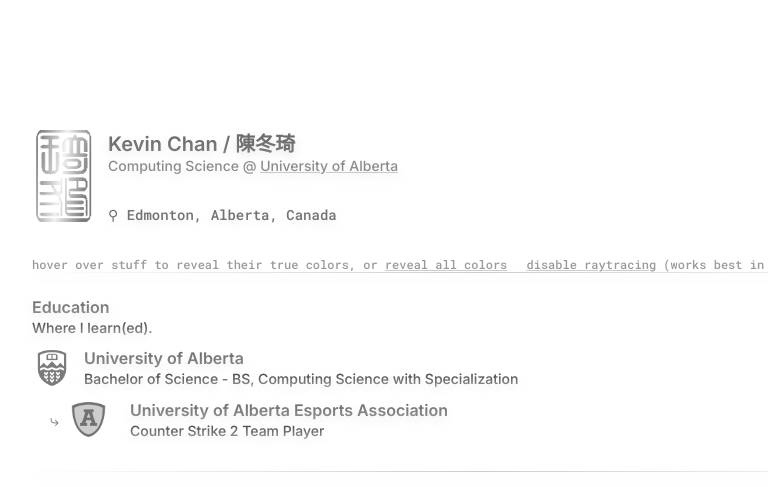
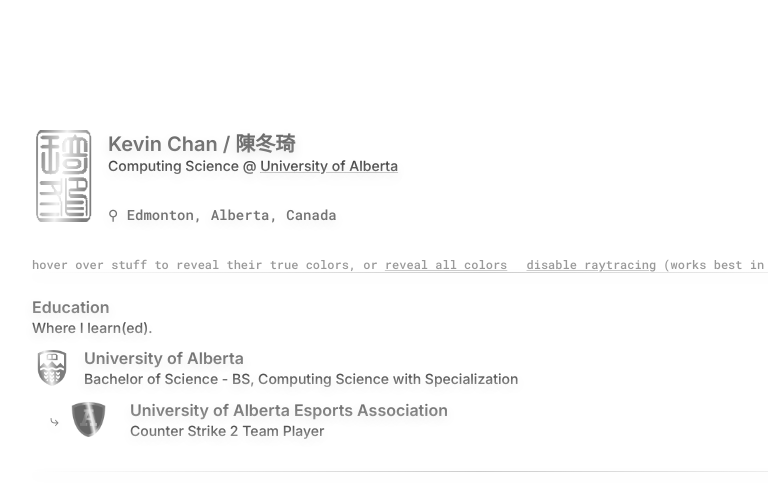
Before and after one commit to kevindkchan/kevindkchan.github.io, a plain HTML site: page index.html in a window 1280 px wide. Both pictures are taken after a click on the element "enable raytracing". Shown: the top 487 px of the page, 160-928 px from the left. Drawn offline with Linux system fonts and the light colour scheme.

Commit message:
Add more gradient logos

```diff
--- a/index.html
+++ b/index.html
@@ -21,7 +21,7 @@
                 <img class="logo toggle invert" src="img/stamp2.png" alt="stamp" width="64" height="96">
                 <div class="header-text gradient">
                     Kevin Chan / 陳冬琦
-                    <div class="header-subtext">
+                    <div class="header-subtext gradient">
                         Computing Science @ <u>University of Alberta</u>
                     </div>
                     <div class="header-bottomtext nogradient">
@@ -62,7 +62,7 @@
 
         <div class="education fade-in1">
             <a href="https://www.ualberta.ca/en/index.html" target="_blank" rel="noopener noreferrer">
-                <img class="logo invert" src="img/ualberta.png" width="40" height="40">
+                <img class="logo invert uofa" src="img/ualberta.png" width="40" height="40">
             </a>
             <div class="ualberta gradient">
                 University of Alberta
@@ -84,7 +84,7 @@
         <div class="club fade-in1">
             ⤷
             <a href="https://www.ualberta.ca/en/campus-community-recreation/our-programs/club-sports/esports.html" target="_blank" rel="noopener noreferrer">
-                <img class="logo contrast" src="img/esports.png" width="35" height="35">
+                <img class="logo contrast esports" src="img/esports.png" width="35" height="35">
             </a>
             <div class="ualberta desktop gradient">
                 University of Alberta Esports Association
--- a/js/raytracing.js
+++ b/js/raytracing.js
@@ -2,6 +2,8 @@
     const gradientToggle = document.getElementById("gradient");
     const stamp = document.querySelector('img.logo.toggle');
     const stamp2 = document.querySelector('img.logo.stamp');
+    const ualberta = document.querySelector('img.logo.uofa');
+    const esports = document.querySelector('img.logo.esports');
     const invertLogos = document.querySelectorAll('img.invert');
 
     function updateGradientState() {
@@ -12,7 +14,7 @@
             ? "enable raytracing"
             : "disable raytracing";
 
-        // Swap stamp image
+        // Swap image
         stamp.src = isNoGradient
             ? "img/stamp2.png"
             : "img/stampreflect.png";
@@ -20,6 +22,14 @@
         stamp2.src = isNoGradient
             ? "img/stamp2.png"
             : "img/stampreflect.png";
+
+        ualberta.src = isNoGradient
+            ? "img/ualberta.png"
+            : "img/ualbertareflect.png";
+
+        esports.src = isNoGradient
+            ? "img/esports.png"
+            : "img/esportsreflect.png";
 
         // Toggle shadow class
         document.body.classList.toggle("no-shadows", isNoGradient);
```
Also changed, not shown: img/esportsreflect.png (added), img/ualbertareflect.png (added).
